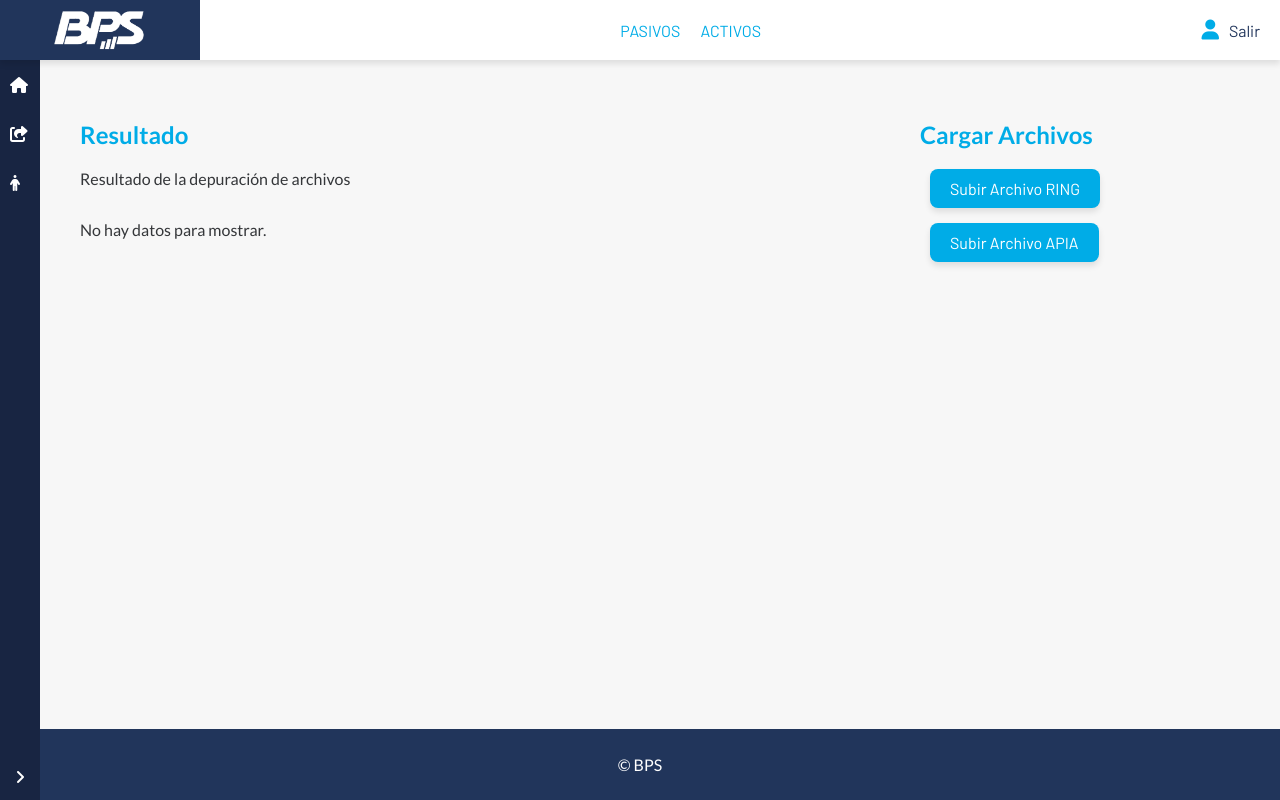
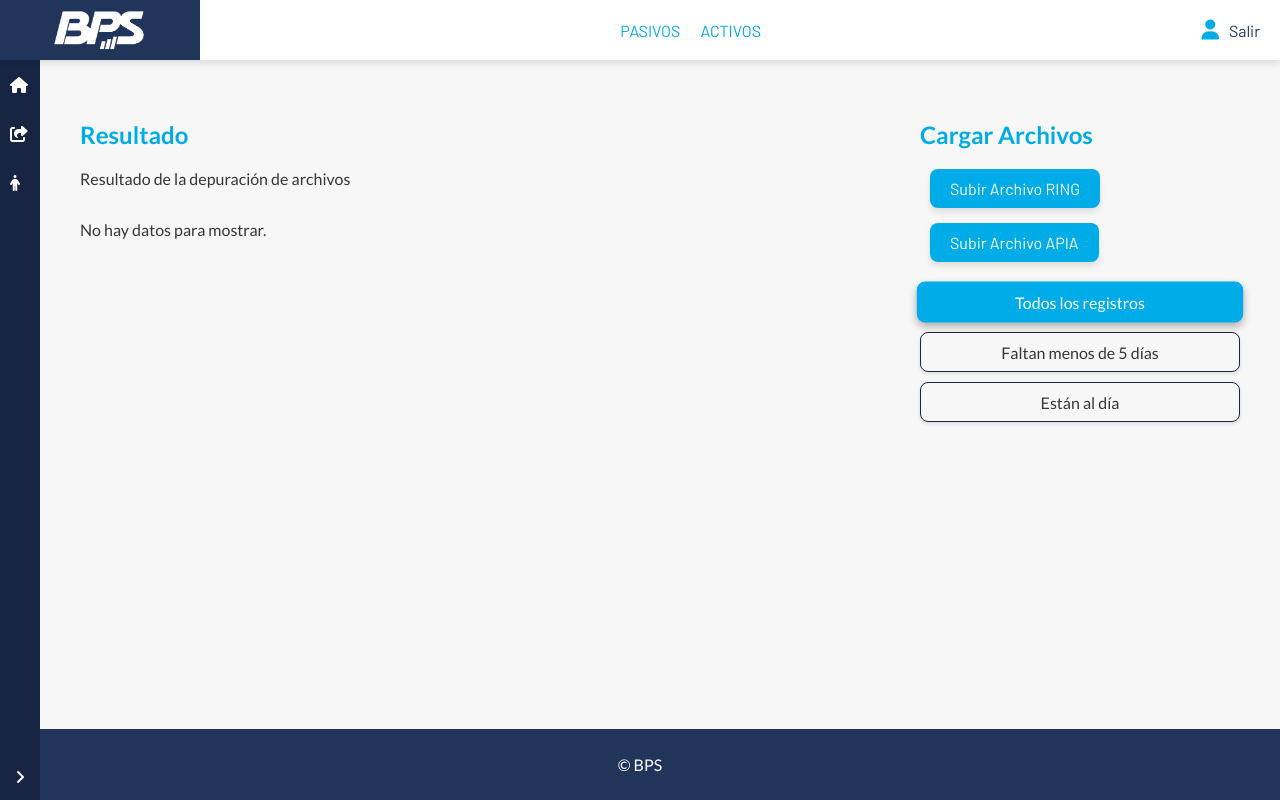
Before and after one commit to rospitaletche/bps-gude, a React (Vite) app: page / in a window 1280 px wide. Built offline with nearby package versions, Linux system fonts and the light colour scheme.

Commit message:
Preparado para GithubPages

```diff
--- /dev/null
+++ b/src/components/FilterOptions.jsx
@@ -0,0 +1,56 @@
+// src/components/FilterOptions.jsx
+import React from 'react';
+import { useDispatch, useSelector } from 'react-redux';
+import { setFilterOption } from '../store/uiSlice';
+
+const FilterOptions = () => {
+  const dispatch = useDispatch();
+  const filterOption = useSelector((state) => state.ui.filterOption);
+  const PLAZO_AVISO = import.meta.env.VITE_PLAZO_AVISO;
+
+  const handleChange = (e) => {
+    dispatch(setFilterOption(e.target.value));
+  };
+
+  return (
+    <div className="filter-options">
+      <input
+        type="radio"
+        id="all"
+        name="filterOption"
+        value="all"
+        checked={filterOption === 'all'}
+        onChange={handleChange}
+      />
+      <label htmlFor="all">
+        <span>Todos los registros</span>
+      </label>
+
+      <input
+        type="radio"
+        id="info"
+        name="filterOption"
+        value="info"
+        checked={filterOption === 'info'}
+        onChange={handleChange}
+      />
+      <label htmlFor="info">
+        <span>Faltan menos de {PLAZO_AVISO} días</span>
+      </label>
+
+      <input
+        type="radio"
+        id="safe"
+        name="filterOption"
+        value="safe"
+        checked={filterOption === 'safe'}
+        onChange={handleChange}
+      />
+      <label htmlFor="safe">
+        <span>Están al día</span>
+      </label>
+    </div>
+  );
+};
+
+export default FilterOptions;
--- a/src/components/ResultCard.jsx
+++ b/src/components/ResultCard.jsx
@@ -2,34 +2,9 @@
 import React from 'react';
 
 const ResultCard = ({ item }) => {
-  // Obtener las variables de entorno
-  const PLAZO_JC = parseInt(import.meta.env.VITE_PLAZO_JC);
-  const PLAZO_PCUC = parseInt(import.meta.env.VITE_PLAZO_PCUC);
-  const PLAZO_AVISO = parseInt(import.meta.env.VITE_PLAZO_AVISO);
-
-  let styleOption = ''; // 'info', 'danger' o ''
-
-  // Asegurarse de que los valores sean numéricos
-  const codTipoSolicitud = parseInt(item.cod_tipo_solicitud);
-  const diasAtraso = parseInt(item.dias_atraso);
-
-  // Determinar la opción de estilo según las condiciones
-  if (codTipoSolicitud === 9) {
-    if (diasAtraso >= PLAZO_PCUC) {
-      styleOption = 'danger';
-    } else if (diasAtraso >= PLAZO_PCUC - PLAZO_AVISO) {
-      styleOption = 'info';
-    }
-  } else if ([1, 25, 26].includes(codTipoSolicitud)) {
-    if (diasAtraso >= PLAZO_JC) {
-      styleOption = 'danger';
-    } else if (diasAtraso >= PLAZO_JC - PLAZO_AVISO) {
-      styleOption = 'info';
-    }
-  }
-
+  // item.styleOption puede ser 'info', 'danger' o ''
   return (
-    <div className={`result-card ${styleOption}`}>
+    <div className={`result-card ${item.styleOption || ''}`}>
       <div className="gap-data">
         <div className="gap-item">
           <span className="label">Documento:</span> {item.nro_doc}
--- a/src/components/Results.jsx
+++ b/src/components/Results.jsx
@@ -13,9 +13,13 @@ const Results = () => {
   const apiaData = useSelector((state) => state.data.apiaData);
   const processedData = useSelector((state) => state.data.processedData);
   const processingData = useSelector((state) => state.data.processingData);
+  const filterOption = useSelector((state) => state.ui.filterOption);
+
+  const PLAZO_JC = parseInt(import.meta.env.VITE_PLAZO_JC);
+  const PLAZO_PCUC = parseInt(import.meta.env.VITE_PLAZO_PCUC);
+  const PLAZO_AVISO = parseInt(import.meta.env.VITE_PLAZO_AVISO);
 
   useEffect(() => {
-    // Solo procesar si tenemos tanto ringData como apiaData cargados
     if (ringData.length > 0 && apiaData.length > 0) {
       dispatch(setProcessingData(true)); // Inicia el procesamiento
 
@@ -53,15 +57,28 @@ const Results = () => {
             ? parseDate(fechaSolicitud)
             : null;
 
+          const atraso = parsedFechaSolicitud
+            ? diasAtraso(parsedFechaSolicitud)
+            : 0;
+
+          // Determinar el styleOption basándonos en la lógica
+          const codTipo = parseInt(ringItem['cod_tipo_solicitud'], 10);
+          let styleOption = '';
+          if (codTipo === 9) {
+            if (atraso >= PLAZO_PCUC) styleOption = 'danger';
+            else if (atraso >= PLAZO_PCUC - PLAZO_AVISO) styleOption = 'info';
+          } else if ([1, 25, 26].includes(codTipo)) {
+            if (atraso >= PLAZO_JC) styleOption = 'danger';
+            else if (atraso >= PLAZO_JC - PLAZO_AVISO) styleOption = 'info';
+          }
+
           return {
             nro_doc: formatDocumento(nroDoc),
             nombre: `${ringItem['nomb_1']} ${ringItem['nomb_2']} ${ringItem['apel_1']} ${ringItem['apel_2']}`,
             fecha_solicitud: parsedFechaSolicitud
               ? parsedFechaSolicitud.toLocaleDateString('es-ES')
               : 'Fecha no disponible',
-            dias_atraso: parsedFechaSolicitud
-              ? diasAtraso(parsedFechaSolicitud)
-              : 0,
+            dias_atraso: atraso,
             apiaMatches: apiaMatches.map((apiaItem) => ({
               nro_expediente: apiaItem['Nro. expediente'],
               usuario_actual: apiaItem['Usuario actual'],
@@ -69,6 +86,7 @@ const Results = () => {
             })),
             desc_tipo_solic: ringItem['desc_tipo_solic'],
             cod_tipo_solicitud: ringItem['cod_tipo_solicitud'],
+            styleOption, // Guardamos el estilo calculado
           };
         })
         .filter((item) => item !== null);
@@ -76,15 +94,12 @@ const Results = () => {
       // Ordenar el resultado por días de atraso
       result.sort((a, b) => a.dias_atraso - b.dias_atraso);
 
-      // Forzar un retraso de 1 segundo antes de mostrar los resultados
       setTimeout(() => {
-        dispatch(setProcessedData(result)); // Esto pone processingData = false en el reducer
+        dispatch(setProcessedData(result));
       }, 1000);
     }
-  }, [ringData, apiaData, dispatch]);
+  }, [ringData, apiaData, dispatch, PLAZO_JC, PLAZO_PCUC, PLAZO_AVISO]);
 
-  // Lógica para mostrar contenido:
-  // 1. Si estamos procesando, mostrar el spinner.
   if (processingData) {
     return (
       <div className="result-container">
@@ -93,18 +108,26 @@ const Results = () => {
     );
   }
 
-  // 2. Si no estamos procesando y tenemos datos, mostrarlos:
-  if (processedData.length > 0) {
+  // Filtrado según filterOption
+  let filteredData = processedData;
+  if (filterOption === 'info') {
+    // Solo los que tienen styleOption === 'info'
+    filteredData = processedData.filter((item) => item.styleOption === 'info');
+  } else if (filterOption === 'safe') {
+    // Todos menos los que tienen styleOption === 'danger'
+    filteredData = processedData.filter((item) => item.styleOption !== 'danger');
+  }
+
+  if (filteredData.length > 0) {
     return (
       <div className="result-container">
-        {processedData.map((item, index) => (
+        {filteredData.map((item, index) => (
           <ResultCard key={index} item={item} />
         ))}
       </div>
     );
   }
 
-  // 3. Si no estamos procesando y no hay datos, mostrar el mensaje por defecto:
   return (
     <div className="result-container">
       <p>No hay datos para mostrar.</p>
--- a/src/components/RightColumn.jsx
+++ b/src/components/RightColumn.jsx
@@ -1,12 +1,14 @@
 // src/components/RightColumn.jsx
 import React from 'react';
 import FileUploader from './FileUploader';
+import FilterOptions from './FilterOptions';
 
 function RightColumn() {
   return (
     <section className="container__right-column">
       <h2 className="heading-secondary">Cargar Archivos</h2>
       <FileUploader />
+      <FilterOptions />
     </section>
   );
 }
--- a/src/store/uiSlice.js
+++ b/src/store/uiSlice.js
@@ -5,6 +5,7 @@ const initialState = {
   sidebarCollapsed: true,
   selectedSidebarItem: null,
   selectedHeaderItem: null,
+  filterOption: 'all', // 'all', 'info', 'safe'
 };
 
 const uiSlice = createSlice({
@@ -22,6 +23,9 @@ const uiSlice = createSlice({
     setSelectedHeaderItem(state, action) {
       state.selectedHeaderItem = action.payload;
     },
+    setFilterOption(state, action) {
+      state.filterOption = action.payload;
+    },
   },
 });
 
@@ -29,6 +33,7 @@ export const {
   toggleSidebar,
   setSelectedSidebarItem,
   setSelectedHeaderItem,
+  setFilterOption,
 } = uiSlice.actions;
 
 export default uiSlice.reducer;
--- a/src/styles/styles.css
+++ b/src/styles/styles.css
@@ -502,3 +502,72 @@ body {
 .user-logout:hover {
   text-decoration: underline;
 }
+
+
+
+/* Estilos para FilterOptions */
+.filter-options {
+  display: flex;
+  flex-direction: column;
+  gap: 10px;
+  margin-top: 20px;
+}
+
+.filter-options label {
+  position: relative;
+}
+
+.filter-options input[type="radio"] {
+  display: none; /* Ocultar los radios */
+}
+
+.filter-options label::before {
+  content: '';
+  display: block;
+  width: 100%;
+  height: 40px;
+  background-color: var(--color-fondo);
+  border: 1px solid var(--color-primario-oscuro);
+  border-radius: 8px;
+  box-shadow: 0 2px 4px rgba(0, 0, 0, 0.1);
+  transition: all 0.3s ease;
+}
+
+.filter-options label span {
+  position: absolute;
+  top: 50%;
+  left: 50%;
+  transform: translate(-50%, -50%);
+  font-size: 16px;
+  font-weight: 500;
+  color: var(--color-texto);
+  font-family: 'Lato', sans-serif;
+  pointer-events: none;
+}
+
+.filter-options input[type="radio"]:checked + label::before {
+  background-color: var(--color-secundario);
+  border-color: var(--color-secundario);
+  box-shadow: 0 4px 8px rgba(0, 0, 0, 0.2);
+}
+
+.filter-options input[type="radio"]:checked + label span {
+  color: #ffffff;
+}
+
+.filter-options label:hover::before {
+  background-color: var(--color-acentuado);
+  border-color: var(--color-acentuado);
+  cursor: pointer;
+}
+
+.filter-options label:hover span {
+  color: #ffffff;
+}
+
+.filter-options input[type="radio"]:checked + label::before {
+  background-color: var(--color-secundario);
+  border-color: var(--color-secundario);
+  box-shadow: 0 4px 8px rgba(0, 0, 0, 0.3);
+  transform: scale(1.02); /* Pequeño crecimiento */
+}
--- a/vite.config.js
+++ b/vite.config.js
@@ -8,5 +8,9 @@ export default defineConfig({
     hmr: {
       overlay: false
     }
-  }
+  },
+  base: '/bps-gude/',
+  build: {
+    outDir: 'docs', // Si estás usando 'docs' para GitHub Pages
+  },
 })
```
Also changed, not shown: 6 other files (tests, documents, lock files or other folders).
